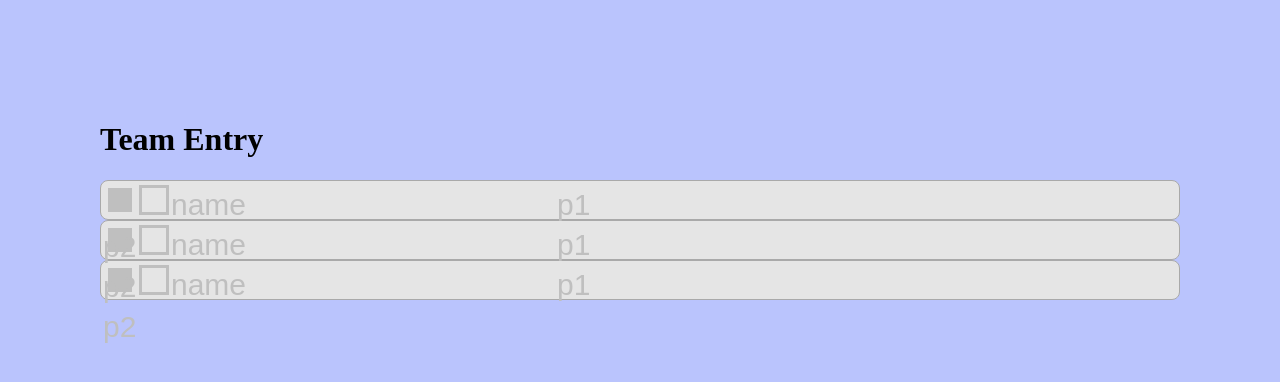
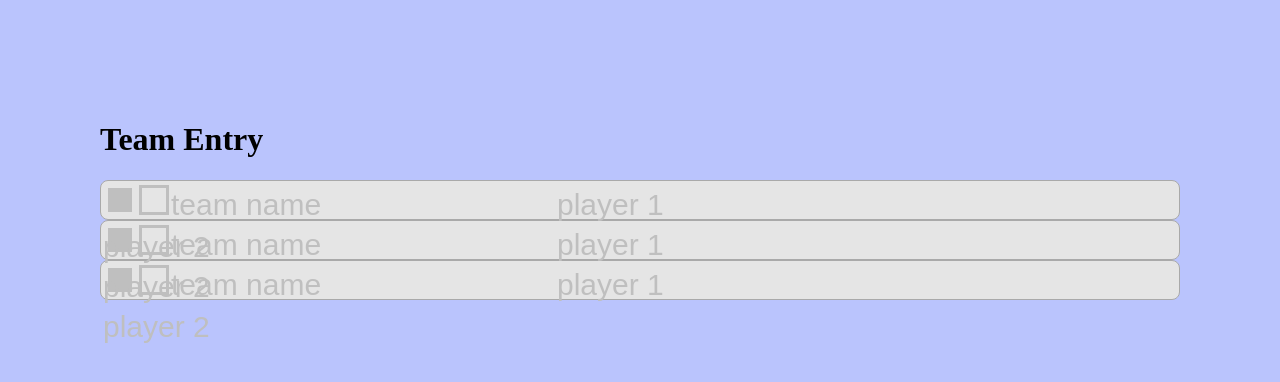
Before and after one commit to iambalaam/rlss-brackets, a React app: page / in a window 1280 px wide. Shown: the top 382 px of the page. Built offline with nearby package versions, Linux system fonts and the light colour scheme; the HTML template or start-up script is replaced by a standard one.

Commit message:
improved placeholders

```diff
--- a/src/client/pages/TeamEntry.css
+++ b/src/client/pages/TeamEntry.css
@@ -20,6 +20,9 @@
     border: none;
     padding: 0;
 }
+.team input::placeholder {
+    color: currentColor;
+}
 
 .team .github-picker {
     top: 35px;
--- a/src/client/pages/TeamEntry.tsx
+++ b/src/client/pages/TeamEntry.tsx
@@ -38,11 +38,11 @@ type MaybeTeam = TeamInfo | EmptyTeam;
 function TeamSetup(props: { team: MaybeTeam, onChange: (team: TeamInfo) => void }) {
     const team: TeamInfo = {
         id: -1,
-        name: 'name',
+        name: '',
         primaryColor: '#E5E5E5',
         secondaryColor: '#BFBFBF',
-        player1: 'p1',
-        player2: 'p2',
+        player1: '',
+        player2: '',
         ...props.team
     }
 
@@ -85,9 +85,9 @@ function TeamSetup(props: { team: MaybeTeam, onChange: (team: TeamInfo) => void
             <span className="secondary-colorbox" onClick={(e) => { e.preventDefault(); showSecondaryPicker(true); return false; }}>
                 {secondaryPicker && <RocketLeaguePicker onChange={secondaryOnChange} />}
             </span>
-            <input type="text" className="name" onChange={onChange('name')} value={team.name}></input>
-            <input type="text" className="player1" onChange={onChange('player1')} value={team.player1}></input>
-            <input type="text" className="player2" onChange={onChange('player2')} value={team.player2}></input>
+            <input type="text" className="name" placeholder="team name" onChange={onChange('name')} value={team.name}></input>
+            <input type="text" className="player1" placeholder="player 1" onChange={onChange('player1')} value={team.player1}></input>
+            <input type="text" className="player2" placeholder="player 2" onChange={onChange('player2')} value={team.player2}></input>
         </div>
     )
 }
```
